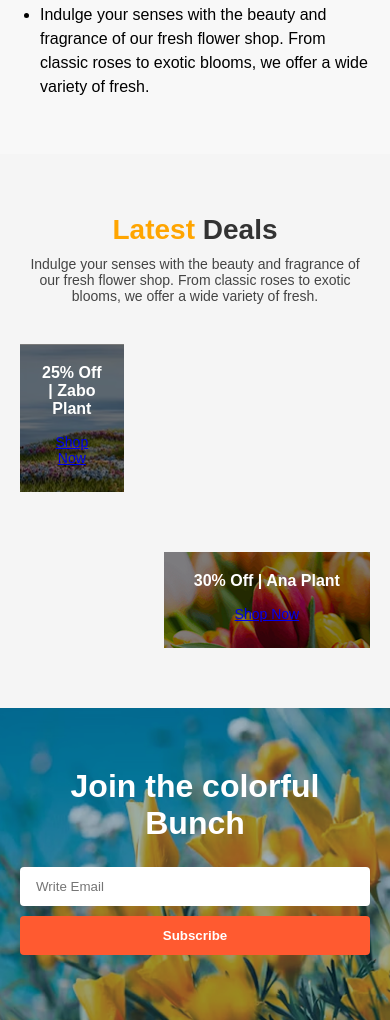
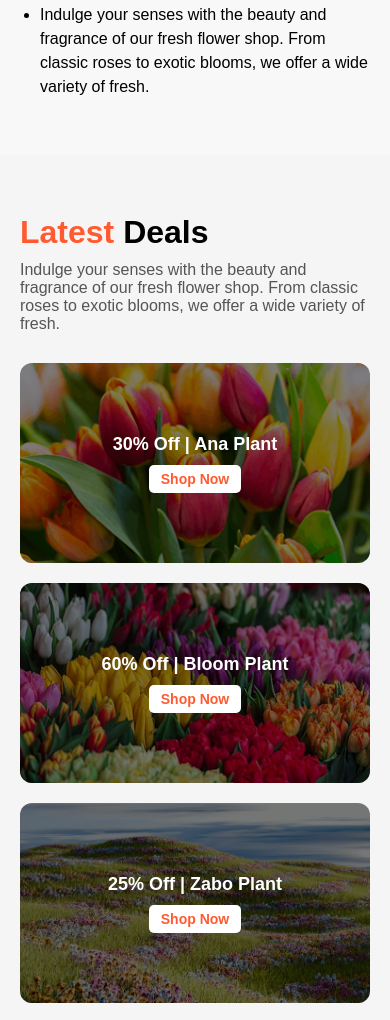
Before and after one commit to ramishaanan/flowermarket, a plain HTML site: page flower.html in a window 390 px wide. Shown: the part 2727-3747 px from the top of the page. Drawn offline with Linux system fonts and the light colour scheme.

Commit message:
updated the deals section for mobile

```diff
--- a/flower.css
+++ b/flower.css
@@ -266,60 +266,56 @@ body {
 
 body {
   font-family: Arial, sans-serif;
+  margin: 0;
+  padding: 0;
+  background-color: #f5f5f5;
 }
 
-.latest-deals {
-  background-color: #f5f5f5;
-  background-image: url('');
-  background-size: cover;
-  background-position: center;
-  padding: 60px 20px;
-  color: #333;
-}
-
-.container {
+.latest-deals-section {
   max-width: 1200px;
-  margin: 0 auto;
-  text-align: center;
-}
-
-.latest-deals h2 {
-  font-size: 36px;
-  margin-bottom: 10px;
-}
-
-.highlight {
-  color: orange;
-}
-
-.subheading {
-  max-width: 600px;
-  margin: 0 auto 40px;
-  font-size: 16px;
-  color: #444;
-}
-
-.deals-grid { display: grid;
-  grid-template-columns: 1fr 2fr;
-  grid-template-rows: auto auto;
-  gap: 20px;
-  grid-template-areas:
-    "left-top right"
-    "left-bottom right";
-
+  margin: 40px auto;
+  padding: 20px;
 
 }
 
 
-.deal-card.small:nth-child(1) { grid-area: left-top; }
-.deal-card.small:nth-child(2) { grid-area: left-bottom; }
-.deal-card.large {
-  grid-area: right;
-  min-height: 420px;
+.latest-deals-section h2 {
+  font-size: 32px;
+  margin-bottom: 10px;
+}
+.latest-deals-section h2 span {
+    color: #ff5a30;
+
+}
+.latest-deals-section p{
+    font-size: 16px;
+    color: #555;
+    margin-bottom: 30px;
+    max-width: 600px;
 }
 
-.overlay {
-  background: rgba(0, 0, 0, 0.5);
+.deals-grid {
+    display: grid;
+  grid-template-columns:repeat(2 , 1fr) ;
+  gap: 20px;
+  }
+  .deal-card{
+    position: relative;
+    height: 200px;
+    border-radius: 12px;
+    overflow: hidden;
+    background-size: cover;
+    background-position: center;
+    display: flex;
+    align-items: center;
+    justify-content: center;
+  }
+  .deal-card.large{
+    grid-column: span 2;
+    height: 250px;
+  }
+.deal-overlay {
+  background-color: rgba(0, 0, 0, 0.5);
   padding: 20px;
   text-align: center;
   color: white;
@@ -329,14 +325,19 @@ body {
   flex-direction: column;
   justify-content: center;
   align-items: center;
+  }
 
-
-
-}
-
-.overlay h3 {
+.deal-overlay h3 {
   font-size: 20px;
   margin-bottom: 10px;
+}
+.deal-overlay a {
+    text-decoration: none;
+    background-color: white;
+    color: #ff5a30;
+    font-weight: bold;
+    padding: 8px 14px;
+    border-radius: 5px;
 }
 
 .btn {
@@ -392,32 +393,24 @@ body {
 @media (max-width: 768px) {
   .deals-grid {
     grid-template-columns: 1fr;
-    grid-template-areas: unset;
+
   }
-  .deal-card.large,
-  .deal-card.small {
-    grid-area: unset;
-    width: 100%;
-    min-height: auto;
-    height: auto;
+  .deal-card.large{
+    grid-column: span 1;
+    height: 200px;
   }
 
-  .overlay h3 {
-    font-size: 16px;
+
+  .deal-overlay h3 {
+    font-size: 18px;
   }
 
-  .overlay a {
+  .deal-overlay a {
     font-size: 14px;
     padding: 6px 12px;
   }
-  .latest-deals h2 {
-    font-size: 28px;
+}
 
-  }
-  .latest-deals .subheading {
-    font-size: 14px;
-  }
-}
 .subscribe-section {
   background-image: url('B12A02-Responsive-Flowers/assets/news-letter-bg.png');
   background-size: cover;
--- a/flower.html
+++ b/flower.html
@@ -107,30 +107,30 @@
       </ul>
     </div>
   </div>
-  <section class="latest-deals">
-    <div class="container">
-      <h2><span class="highlight">Latest</span> Deals</h2>
-      <p class="subheading">
+  <section class="latest-deals-section">
+
+      <h2><span >Latest</span> Deals</h2>
+      <p>
         Indulge your senses with the beauty and fragrance of our fresh flower shop.
         From classic roses to exotic blooms, we offer a wide variety of fresh.
       </p>
 
       <div class="deals-grid">
-        <div class="deal-card small" style="background-image: url('B12A02-Responsive-Flowers/assets/deal-bloom.png');">
-          <div class="overlay">
-            <h3>60% Off | Bloom Plant</h3>
+        <div class="deal-card" style="background-image: url('B12A02-Responsive-Flowers/assets/deal-ana.png');">
+          <div class="deal-overlay">
+            <h3>30% Off | Ana Plant</h3>
             <a href="#" >Shop Now</a>
           </div>
         </div>
-        <div class="deal-card small" style="background-image: url('B12A02-Responsive-Flowers/assets/deal-ana.png');">
-          <div class="overlay">
-            <h3>30% Off | Ana Plant</h3>
+        <div class="deal-card" style="background-image: url('B12A02-Responsive-Flowers/assets/deal-bloom.png');">
+          <div class="deal-overlay">
+            <h3>60% Off | Bloom Plant</h3>
             <a href="#" >Shop Now</a>
           </div>
         </div>
 
         <div class="deal-card large" style="background-image: url('B12A02-Responsive-Flowers/assets/deal-zabo.png');">
-          <div class="overlay">
+          <div class="deal-overlay">
             <h3>25% Off | Zabo Plant</h3>
             <a href="#">Shop Now</a>
           </div>
```
